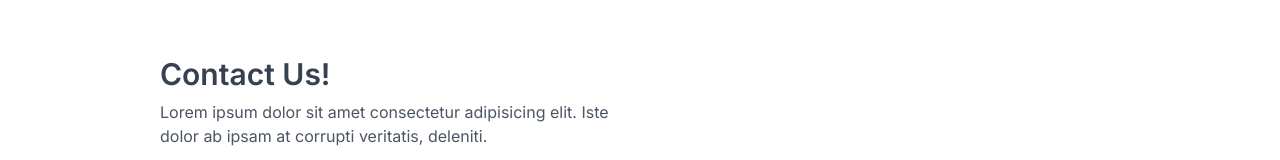
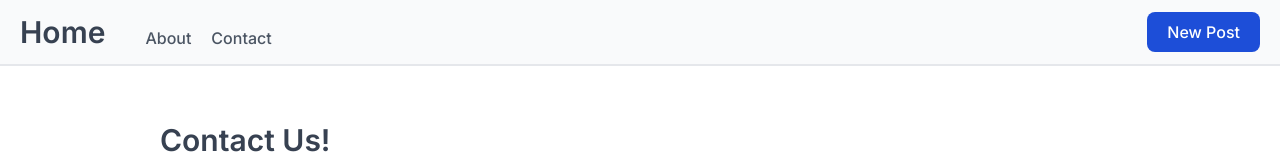
Before and after one commit to iniadnan/next-blog-01-supabase, a Next.js app: page /contact in a window 1280 px wide. Shown: the top 160 px of the page. Built offline with nearby package versions, Linux system fonts and the light colour scheme.

Commit message:
post new article

```diff
--- a/app/components/ModalForm.tsx
+++ b/app/components/ModalForm.tsx
@@ -51,11 +51,11 @@ function ModalForm(props: { modalShow: boolean, closeModal: () => void }) {
             <div className="py-3 border-b">
                 <h3 className="font-medium text-xl text-gray-500">Add New Post</h3>
             </div>
-            <form id="form__modal" name="form__modal" className="py-5 max-h-[400px] overflow-y-auto">
-                <InputForm addClass="mb-5" type="text" label={true} onChangeValue={onHandleChange} name="title" id="title" title="Title" />
-                <InputForm addClass="mb-5" type="text" label={true} onChangeValue={onHandleChange} name="synopsis" id="synopsis" title="Synopsis" />
-                <InputForm addClass="mb-5" type="text" label={true} onChangeValue={onHandleChange} name="slug" id="slug" title="Slug" />
-                <InputForm addClass="mb-5" type="text" label={true} onChangeValue={onHandleChange} name="author" id="author" title="Author" />
+            <form id="form__modal" name="form__modal" className="py-5 px-2 max-h-[400px] overflow-y-auto">
+                <InputForm addClass="mb-5" type="text" label={true} onChangeValue={onHandleChange} name="title" id="title" title="Title" placeholder="Title" />
+                <InputForm addClass="mb-5" type="text" label={true} onChangeValue={onHandleChange} name="synopsis" id="synopsis" title="Synopsis" placeholder="Synopsis" />
+                <InputForm addClass="mb-5" type="text" label={true} onChangeValue={onHandleChange} name="slug" id="slug" title="Slug" placeholder="Slug" />
+                <InputForm addClass="mb-5" type="text" label={true} onChangeValue={onHandleChange} name="author" id="author" title="Author" placeholder="Author" />
                 <div className="mb-5">
                     <label htmlFor="text" className="text-base text-gray-700 inline-block pb-2">Text</label>
                     <textarea
--- a/app/contact/page.tsx
+++ b/app/contact/page.tsx
@@ -1,9 +1,24 @@
 "use client"
 
+import { useState, useEffect } from "react"
+import Navbar from "../components/Navbar"
 import InputForm from "../components/InputForm"
 
-export default function page() {
+export default function Page() {
+
+    const [isShowModal, setIsShowModal] = useState<boolean>(false)
+
+    const appHandleModal = () => {
+        setIsShowModal(!isShowModal)
+    }
+
+    const cancelModal = () => {
+        setIsShowModal(!isShowModal)
+    }
+
     return (
+        <>
+            <Navbar navHandleModal={appHandleModal} />
             <main className="w-full pt-10 md:pt-14 pb-10 md:pb-20">
                 <div className="container mx-auto px-5 w-full md:w-[800px] lg:w-[1000px]">
                     <section className="mb-10 md:mb-14">
@@ -50,5 +65,6 @@ export default function page() {
                     </div>
                 </div>
             </main>
+        </>
     )
 }
```
Lines whose indentation alone changed are shown as unchanged.
